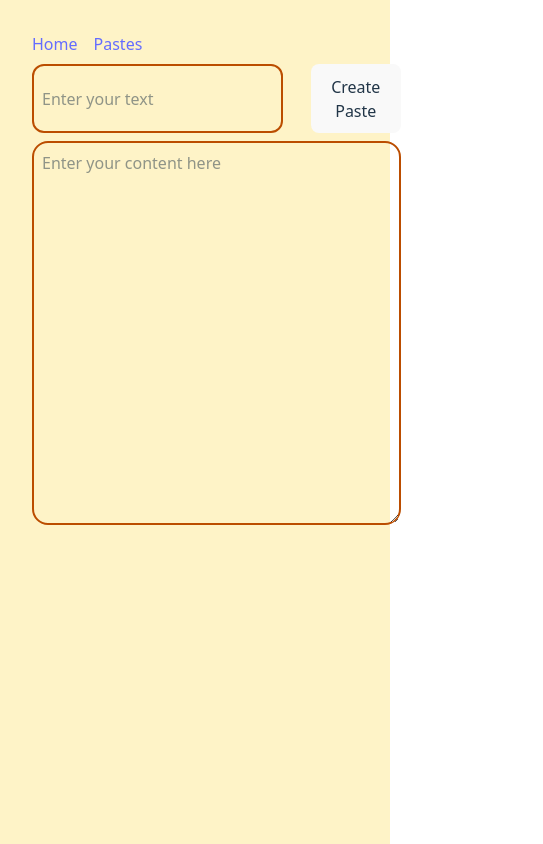
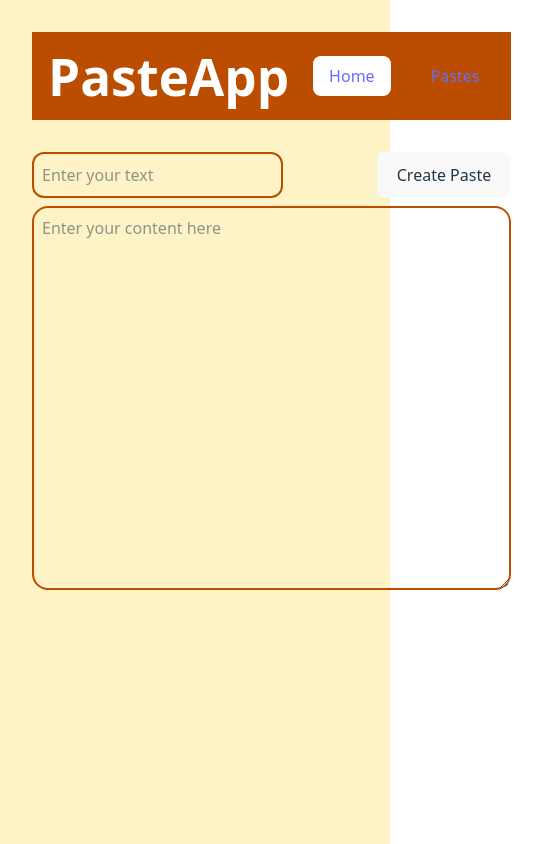
Before and after one commit to adarshpheonix2810/Paste-App, a React (Vite) app: page / in a window 390 px wide. Shown: the whole page, 543 px wide, since content can reach past the window. Built offline with nearby package versions, Linux system fonts and the light colour scheme.

Commit message:
improved navbar styling and made it responsive

```diff
--- a/src/components/Navbar.jsx
+++ b/src/components/Navbar.jsx
@@ -3,13 +3,28 @@ import { NavLink } from 'react-router-dom'
 
 function Navbar() {
   return (
-    <div className='flex flex-row gap-4 '>
-        <NavLink to="/">
-            Home
+    <div className='w-full bg-amber-700 p-4 mb-6'>
+      <div className='max-w-6xl mx-auto flex flex-row gap-6 items-center'>
+        <h1 className='text-xl font-bold text-white mr-auto'>PasteApp</h1>
+        <NavLink
+          to="/"
+          className={({isActive}) =>
+            `px-4 py-2 rounded-lg font-medium transition-colors ${
+              isActive ? 'bg-white text-amber-700' : 'text-white hover:bg-amber-800'
+            }`
+          }>
+          Home
         </NavLink>
-        <NavLink to="/pastes">
-            Pastes
+        <NavLink
+          to="/pastes"
+          className={({isActive}) =>
+            `px-4 py-2 rounded-lg font-medium transition-colors ${
+              isActive ? 'bg-white text-amber-700' : 'text-white hover:bg-amber-800'
+            }`
+          }>
+          Pastes
         </NavLink>
+      </div>
     </div>
   )
 }
```
